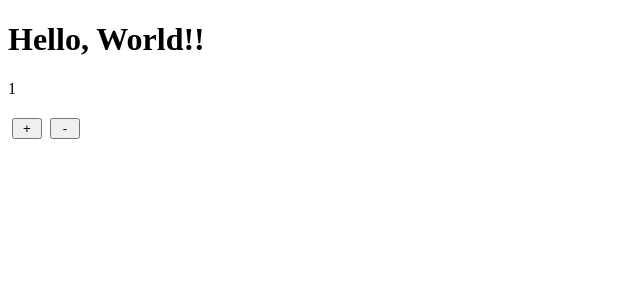
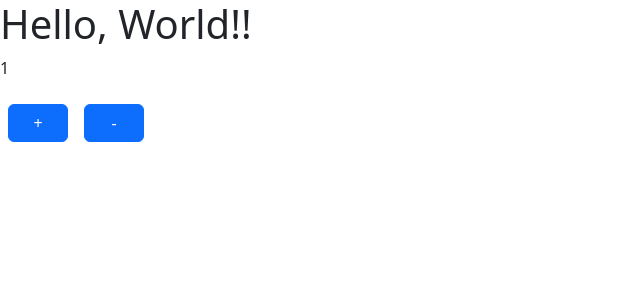
Before and after one commit to hyrorre/hyblog2, a Nuxt app: page / in a window 1280 px wide. Shown: the top 300 px of the page, without its empty margins (0-640 px from the left). Built offline with nearby package versions, Linux system fonts and the light colour scheme.

Commit message:
Add: bootstrap

```diff
--- a/app.vue
+++ b/app.vue
@@ -1,17 +1,14 @@
 <template>
   <h1>Hello, World!!</h1>
   <p>{{ num }}</p>
-  <button @click="++num">+</button>
-  <button @click="--num">-</button>
+  <button @click="++num" class="btn btn-primary m-2" style="width: 60px">+</button>
+  <button @click="--num" class="btn btn-primary m-2" style="width: 60px">-</button>
 </template>
 
 <script setup lang="ts">
 const num = ref(1)
 </script>
 
-<style>
-button {
-  width: 30px;
-  margin: 4px;
-}
+<style lang="scss">
+@import 'node_modules/bootstrap/scss/bootstrap';
 </style>
--- a/package.json
+++ b/package.json
@@ -7,7 +7,9 @@
     "preview": "nuxt preview"
   },
   "devDependencies": {
+    "bootstrap": "^5.2.0-beta1",
     "nuxt": "3.0.0-rc.4",
-    "prettier": "^2.7.1"
+    "prettier": "^2.7.1",
+    "sass": "^1.53.0"
   }
 }
```
Also changed, not shown: 1 other file (tests, documents, lock files or other folders).
